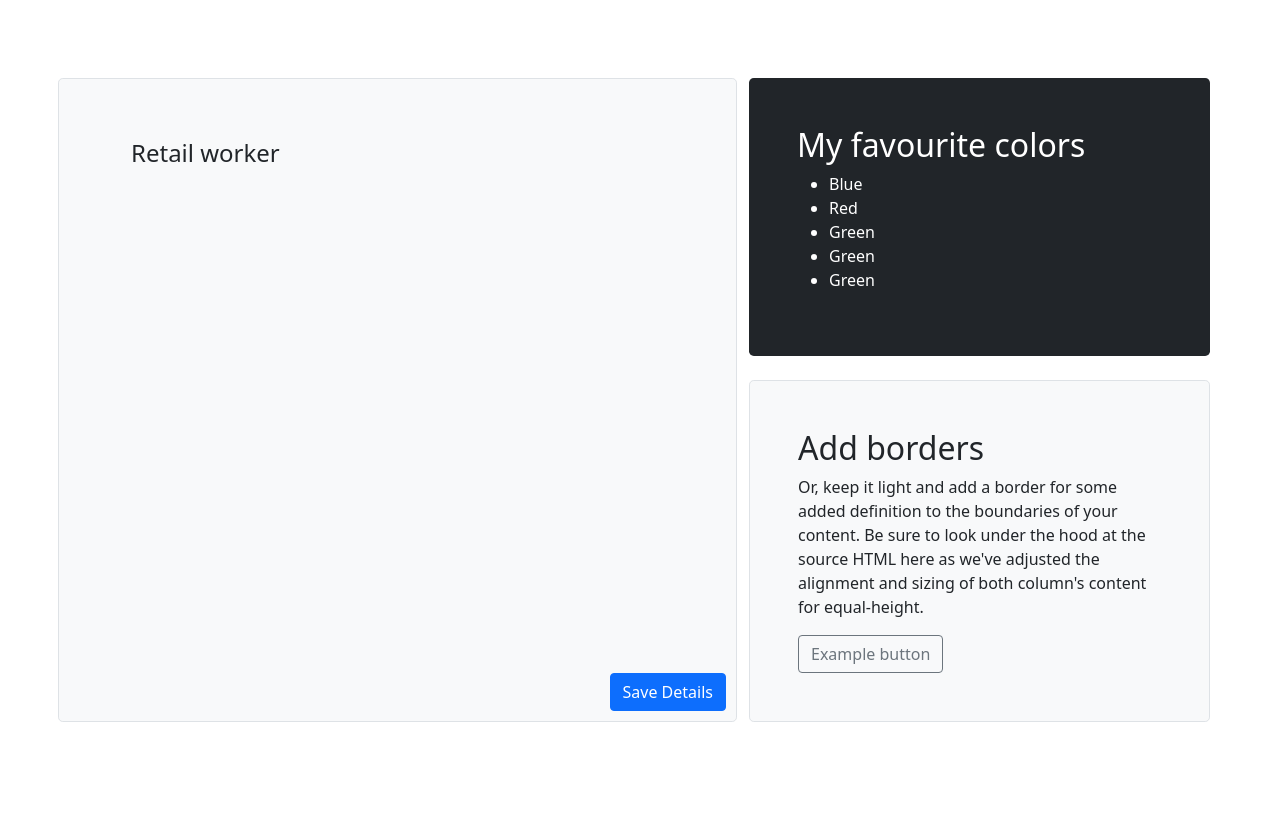
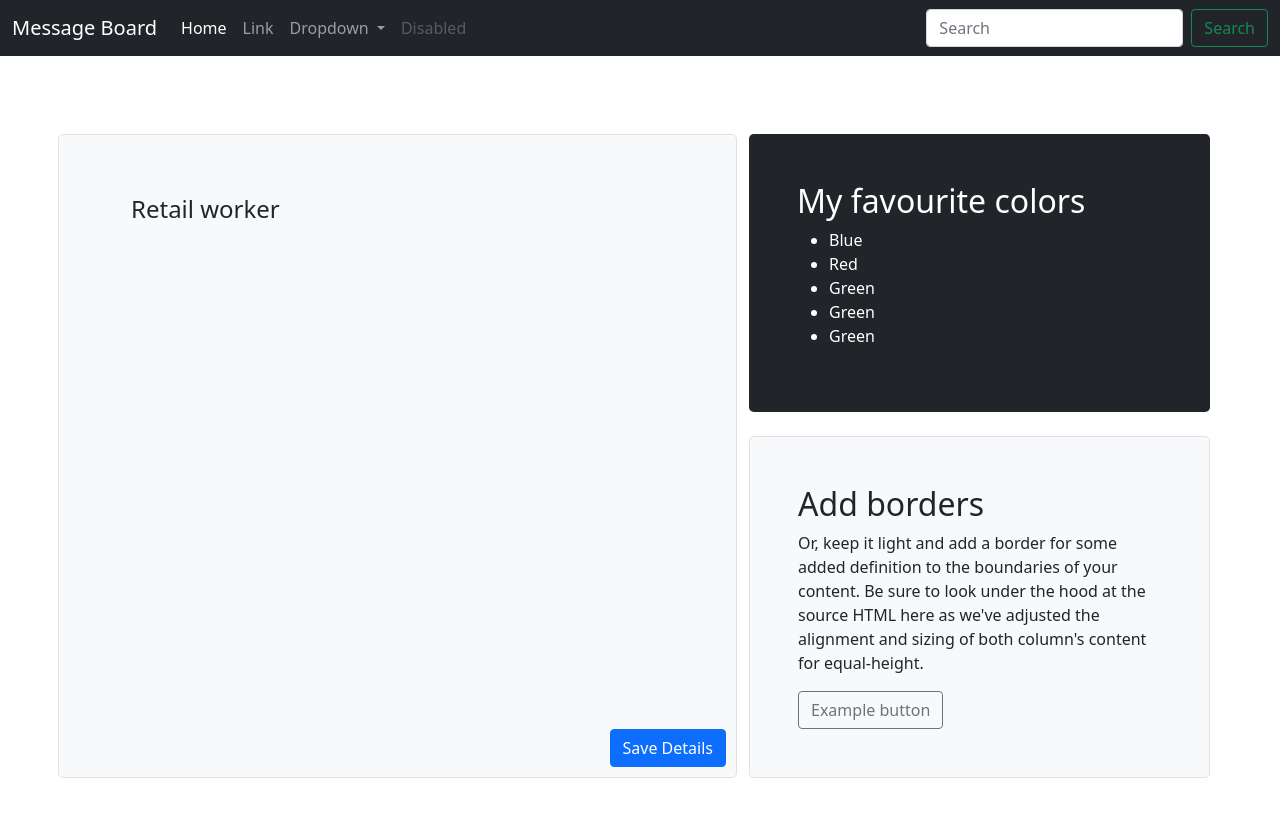
Before and after one commit to andrew-waite/message-board-ui, an Angular app: page /profile/1 in a window 1280 px wide. Shown: the top 816 px of the page. Built offline with nearby package versions, Linux system fonts and the light colour scheme; no server answers.

Commit message:
Added navbar

```diff
--- a/angular.json
+++ b/angular.json
@@ -27,12 +27,13 @@
               "src/assets"
             ],
             "styles": [
-              "src/styles.css",
-              "node_modules/bootstrap/dist/css/bootstrap.min.css"
+              "node_modules/bootstrap/dist/css/bootstrap.min.css",
+              "src/styles.css"
             ],
             "scripts": [
               "node_modules/jquery/dist/jquery.min.js",
-              "node_modules/bootstrap/dist/js/bootstrap.min.js"
+              "node_modules/bootstrap/dist/js/bootstrap.min.js",
+              "node_modules/bootstrap/dist/js/bootstrap.bundle.min.js"
             ]
           },
           "configurations": {
--- a/package.json
+++ b/package.json
@@ -18,6 +18,8 @@
     "@angular/platform-browser": "~13.2.3",
     "@angular/platform-browser-dynamic": "~13.2.3",
     "@angular/router": "~13.2.3",
+    "@popperjs/core": "^2.11.4",
+    "boostrap": "^2.0.0",
     "bootstrap": "^5.1.3",
     "jquery": "^3.6.0",
     "ngx-bootstrap": "^8.0.0",
@@ -30,6 +32,7 @@
     "@angular/cli": "~13.2.4",
     "@angular/compiler-cli": "~13.2.3",
     "@types/jasmine": "~3.8.0",
+    "@types/jquery": "^3.5.14",
     "@types/node": "^12.11.1",
     "jasmine-core": "~3.8.0",
     "karma": "~6.3.0",
--- a/src/app/app.component.html
+++ b/src/app/app.component.html
@@ -1 +1,2 @@
+<app-navigation></app-navigation>
 <router-outlet></router-outlet>
--- a/src/app/components/login-screen/login-screen.component.html
+++ b/src/app/components/login-screen/login-screen.component.html
@@ -5,10 +5,10 @@
 </svg>
 <div class="p-5 mb-4 bg-light rounded-3 fill-screen vertical-center">
     <div class="container-fluid w-50">
-        <div class="alert alert-danger d-flex" role="alert" *ngIf="loginFailed">
+        <div id ="loginAlert" class="alert alert-danger d-flex" role="alert" *ngIf="loginFailed">
             <svg class="bi flex-shrink-0 me-2" width="24" height="24" role="img" aria-label="Danger:"><use xlink:href="#exclamation-triangle-fill"/></svg>
             <div>
-                The username or password entered was incorrect
+                {{loginErrorMessage}}
             </div>
             <button type="button" class="btn-close ms-auto" data-bs-dismiss="alert" aria-label="Close"></button>
         </div>
--- a/src/app/components/login-screen/login-screen.component.ts
+++ b/src/app/components/login-screen/login-screen.component.ts
@@ -3,6 +3,7 @@
 import { Router } from '@angular/router';
 import { User } from 'src/app/models/User';
 import { LoginService } from 'src/app/services/sources/login.service';
+import * as $ from 'jquery';
 
 @Component({
   selector: 'app-login-screen',
@@ -11,17 +12,24 @@
 })
 export class LoginScreenComponent implements OnInit {
   public loginFailed: boolean = false;
+  public loginErrorMessage: String = "";
 
   constructor(private router: Router, private loginService: LoginService) {
   }
 
   ngOnInit(): void {
+    var alert = $("#loginAlert");
+    alert.on("close.bs.alert", function () {
+      alert.hide(); //hide the alert
+      return false; //don't remove it from DOM
+    });
   }
 
-  public login(email: String): void {
+  public login(email: string): void {
     this.loginService.submitLoginDetails(email)
       .then(user => this.loginSuccess(user))
       .catch((error: HttpErrorResponse) => {
+        this.loginErrorMessage = error.message;
         this.loginFailed = true;
       });
   }
--- a/src/app/components/navigation/navigation.component.html
+++ b/src/app/components/navigation/navigation.component.html
@@ -1,39 +1,36 @@
-<nav class="navbar navbar-expand-lg navbar-light bg-light">
-    <a class="navbar-brand" href="#">Navbar</a>
+<nav class="navbar navbar-expand-lg navbar-dark bg-dark">
+  <div class="container-fluid">
+    <a class="navbar-brand" href="#">Message Board</a>
     <button class="navbar-toggler" type="button" data-bs-toggle="collapse" data-bs-target="#navbarSupportedContent" aria-controls="navbarSupportedContent" aria-expanded="false" aria-label="Toggle navigation">
       <span class="navbar-toggler-icon"></span>
     </button>
-
-    <div class="collapse navbar-collapse d-flex justify-content-between" id="navbarSupportedContent">
-      <ul class="navbar-nav mr-auto">
-        <li class="nav-item active">
-          <a class="nav-link" href="#">Home <span class="sr-only">(current)</span></a>
+    <div class="collapse navbar-collapse" id="navbarSupportedContent">
+      <ul class="navbar-nav me-auto mb-2 mb-lg-0">
+        <li class="nav-item">
+          <a class="nav-link active" aria-current="page" href="#">Home</a>
         </li>
         <li class="nav-item">
           <a class="nav-link" href="#">Link</a>
         </li>
         <li class="nav-item dropdown">
-          <a class="nav-link dropdown-toggle" href="#" id="navbarDropdown" role="button" data-bs-toggle="dropdown">
+          <a class="nav-link dropdown-toggle" href="#" id="navbarDropdown" role="button" data-bs-toggle="dropdown" aria-expanded="false">
             Dropdown
           </a>
-          <div class="dropdown-menu" aria-labelledby="navbarDropdown">
-            <a class="dropdown-item" href="#">Action</a>
-            <a class="dropdown-item" href="#">Another action</a>
-            <div class="dropdown-divider"></div>
-            <a class="dropdown-item" href="#">Something else here</a>
-          </div>
+          <ul class="dropdown-menu dropdown-menu-dark" aria-labelledby="navbarDropdown">
+            <li><a class="dropdown-item" href="#">Action</a></li>
+            <li><a class="dropdown-item" href="#">Another action</a></li>
+            <li><hr class="dropdown-divider"></li>
+            <li><a class="dropdown-item" href="#">Something else here</a></li>
+          </ul>
         </li>
         <li class="nav-item">
-          <a class="nav-link disabled" href="#">Disabled</a>
+          <a class="nav-link disabled" href="#" tabindex="-1" aria-disabled="true">Disabled</a>
         </li>
       </ul>
-      <div class="dropdown mx-1 d-flex justify-content-end">
-        <button type="button" class="btn dropdown-toggle" data-bs-toggle="dropdown">
-          <i class="fas fa-user"></i>
-        </button>
-        <div class="dropdown-menu dropdown-menu-end">
-          <a class="dropdown-item" href="#">My profile</a>
-        </div>
-      </div>
+      <form class="d-flex">
+        <input class="form-control me-2" type="search" placeholder="Search" aria-label="Search">
+        <button class="btn btn-outline-success" type="submit">Search</button>
+      </form>
     </div>
-  </nav>
+  </div>
+</nav>
--- a/src/app/services/sources/login.service.ts
+++ b/src/app/services/sources/login.service.ts
@@ -12,7 +12,7 @@
 export class LoginService {
   constructor(private http: MessageBoardHttpClient) { }
 
-  submitLoginDetails(email: String): Promise<User> {
+  submitLoginDetails(email: string): Promise<User> {
     let body = {email: email};
     return this.http.post<User>("/profile/login", body);
   }
--- a/src/app/services/sources/utils/MessageBoardHttpClient.ts
+++ b/src/app/services/sources/utils/MessageBoardHttpClient.ts
@@ -1,5 +1,5 @@
 import { Injectable } from "@angular/core";
-import { HttpClient, HttpHandler } from "@angular/common/http"
+import { HttpClient, HttpErrorResponse, HttpHandler } from "@angular/common/http"
 import { Observable, throwError } from 'rxjs';
 
 @Injectable({
@@ -20,14 +20,14 @@
     post<T>(url: string, body?: any): Promise<T> {
         var response = this.httpClient.post<T>(this.buildUrl(url), body).toPromise();
 
-        response.catch(error => {
+        response.catch((error: HttpErrorResponse) => {
             throwError(error);
         });
 
         return response;
     }
 
-    private buildUrl(requestedPath: String) {
+    private buildUrl(requestedPath: string) : string{
         return this.BASE_URL + requestedPath;
     }
 }
```
Also changed, not shown: 1 other file (tests, documents, lock files or other folders).
